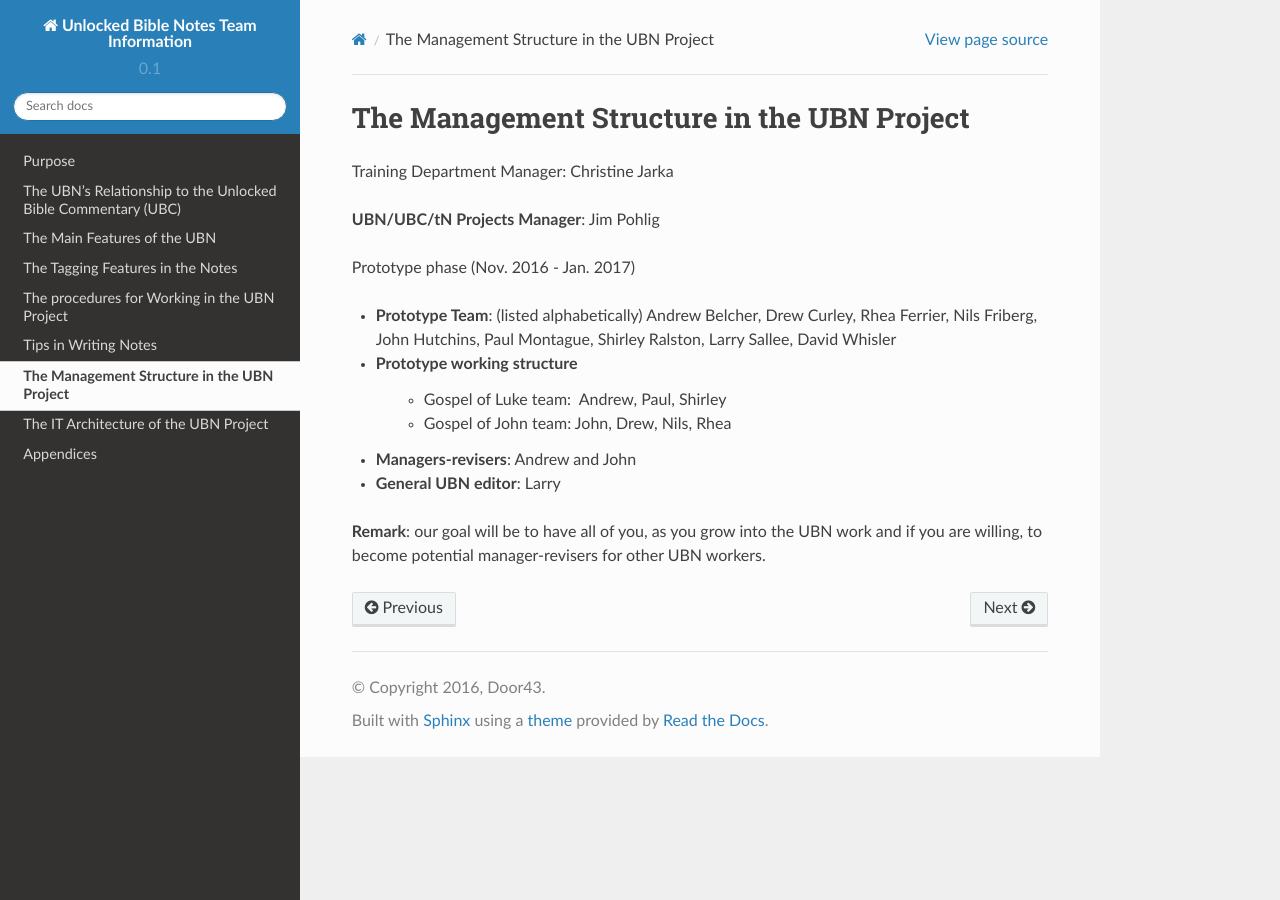
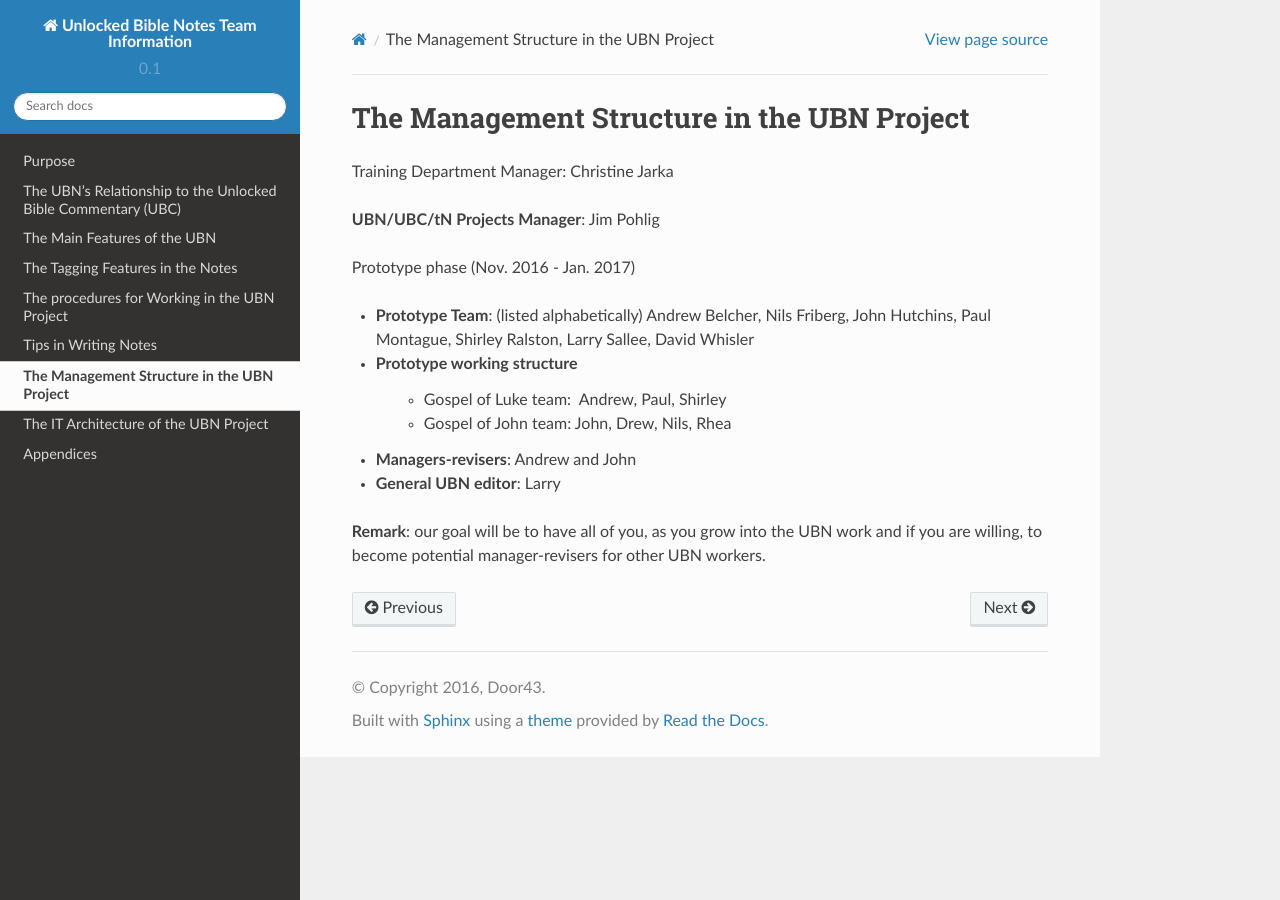
Before and after one commit to unfoldingWord-dev/Unlocked-Bible-Notes-Info, a Sphinx documentation site: the page built from docs/management.rst, in a window 1280 px wide. Built offline with Sphinx 7.4.7 and the Read the Docs theme 2.0.0, drawn with Linux system fonts in a browser that asks for light colours.

Commit message:
Update management.rst

```diff
--- a/docs/management.rst
+++ b/docs/management.rst
@@ -7,7 +7,7 @@ Training Department Manager: Christine Jarka
 
 Prototype phase (Nov. 2016 - Jan. 2017)
 
-- **Prototype Team**: (listed alphabetically) Andrew Belcher, Drew Curley, Rhea Ferrier, Nils Friberg, John Hutchins, Paul Montague, Shirley Ralston, Larry Sallee, David Whisler
+- **Prototype Team**: (listed alphabetically) Andrew Belcher, Nils Friberg, John Hutchins, Paul Montague, Shirley Ralston, Larry Sallee, David Whisler
 
 - **Prototype working structure**
    - Gospel of Luke team:  Andrew, Paul, Shirley
```
